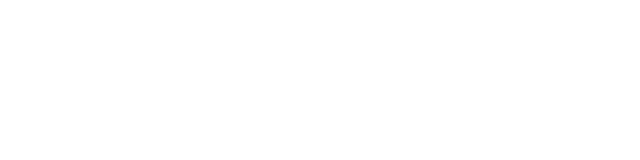
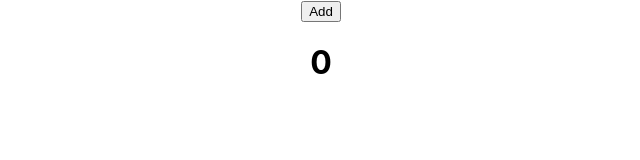
Before and after one commit to AndreyGOIT/react-fcc, a React (Create React App) app: page / in a window 1280 px wide. Shown: the top 160 px of the page, without its empty margins (319-959 px from the left). Built offline with nearby package versions, Linux system fonts and the light colour scheme; the HTML template or start-up script is replaced by a standard one.

Commit message:
Optimize Re-Renders with shouldComponentUpdate

```diff
--- a/src/react.js
+++ b/src/react.js
@@ -1,39 +1,47 @@
 import React from 'react'
 
-class MyComponent extends React.Component {
+class OnlyEvens extends React.Component {
+  // constructor(props) {
+  //   super(props);
+  // }
+  shouldComponentUpdate(nextProps, nextState) {
+    console.log('Should I update?');
+    // Change code below this line
+    if (nextProps.value % 2 === 0) {
+      return true;
+    }
+    return false;
+    // Change code above this line
+  }
+  componentDidUpdate() {
+    console.log('Component re-rendered.');
+  }
+  render() {
+    return <h1>{this.props.value}</h1>;
+  }
+}
+
+class Controller extends React.Component {
   constructor(props) {
     super(props);
     this.state = {
-      message: ''
+      value: 0
     };
-    this.handleEnter = this.handleEnter.bind(this);
-    this.handleKeyPress = this.handleKeyPress.bind(this);
+    this.addValue = this.addValue.bind(this);
   }
-  // Change code below this line
-  componentDidMount() {
-document.addEventListener("keydown", this.handleKeyPress);
-  }
-  componentWillUnmount() {
-document.removeEventListener("keydown", this.handleKeyPress);
-  }
-  // Change code above this line
-  handleEnter() {
-    this.setState((state) => ({
-      message: state.message + 'You pressed the enter key! '
+  addValue() {
+    this.setState(state => ({
+      value: state.value + 1
     }));
-  }
-  handleKeyPress(event) {
-    if (event.keyCode === 13) {
-      this.handleEnter();
-    }
   }
   render() {
     return (
       <div>
-        <h1>{this.state.message}</h1>
+        <button onClick={this.addValue}>Add</button>
+        <OnlyEvens value={this.state.value} />
       </div>
     );
   }
-};
+}
 
-  export default MyComponent;
+  export default Controller;
```
